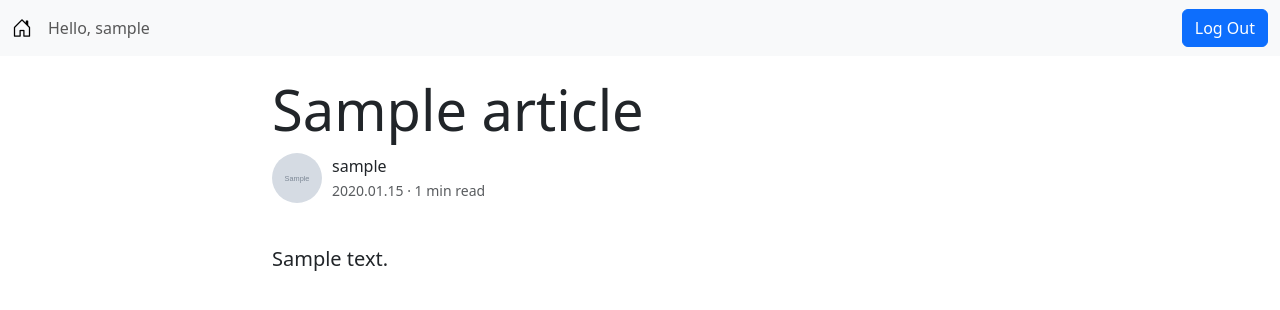
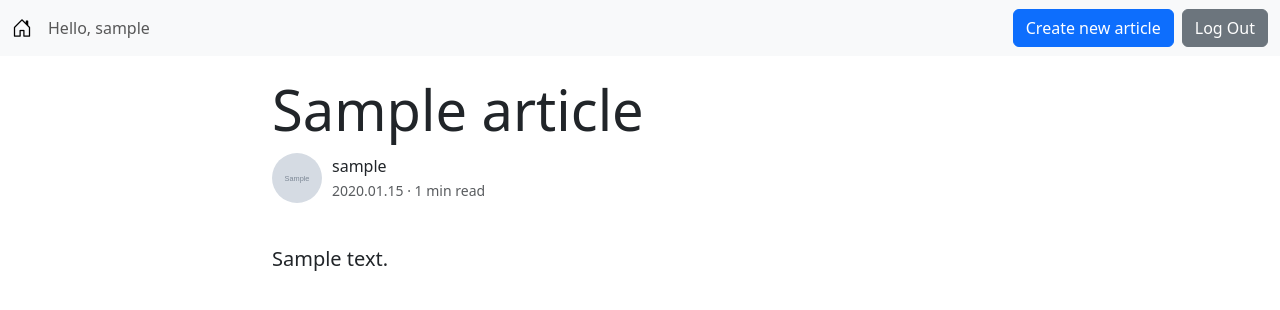
Before and after one commit to Sergio-prog/Django-Blog, a Django app: page /articles/#/ in a window 1280 px wide. Shown: the top 310 px of the page. Run offline with Django 5.2, Linux system fonts and the light colour scheme; a user stored in the database is signed in; tables that the repository leaves empty hold one stand-in row (values such as "Sample post"); grey boxes marked "Sample" are stand-in pictures.

Commit message:
Added create_article page

```diff
--- a/blog/models.py
+++ b/blog/models.py
@@ -38,8 +38,8 @@ class Article(models.Model):
         return urlencode(title.replace(" ", "-") + identifier)
 
     @classmethod
-    def create(cls, title: str, body: str):
-        return Article(title=title, body=body, link=cls.generate_link(title), time_to_read=cls.estimate_time(body))
+    def create(cls, title: str, body: str, image_url: str = None):
+        return Article(title=title, body=body, image_url=image_url, link=cls.generate_link(title), time_to_read=cls.estimate_time(body))
 
     author = models.ForeignKey(BlogUser, on_delete=models.CASCADE)
     title = models.CharField(max_length=250)
--- a/blog/templates/blog/navbar.html
+++ b/blog/templates/blog/navbar.html
@@ -19,14 +19,21 @@
                 {% endif %}
             </ul>
             {% if user.is_authenticated %}
+                <div class="gap-2" style="display: flex;">
+                    <div>
+                        <a href="{% url 'write_article' %}">
+                            <button class="btn btn-primary" type="button">Create new article</button>
+                        </a>
+                    </div>
                     <form class="d-flex" action="{% url 'logout' %}" method="post">
                         {% csrf_token %}
                         <!-- Используйте Bootstrap Icons -->
                         <!-- <a type="button" class="btn btn-outline-secondary" aria-label="Profile" href="" style="margin-right: 5px">
                             <span class="bi bi-person"></span>
                         </a> -->
-                    <button type="submit" class="btn btn-primary">Log Out</button>
+                        <button type="submit" class="btn btn-secondary">Log Out</button>
                     </form>
+                </div>
             {% else %}
                 <div class="d-flex" style="gap: 10px;">
                     <a type="button" class="btn btn-outline-secondary" href="{% url 'login' %}">Log In</a>
--- a/blog/urls.py
+++ b/blog/urls.py
@@ -5,6 +5,7 @@ from . import views
 urlpatterns = [
     path("", views.index, name="index"),
     path("accounts/signup/", views.SignUpView.as_view(), name="signup"),
+    path("articles/create/", views.create_article, name="write_article"),
     path("articles/<str:link>/", views.get_article, name="get_article"),
     path("profiles/<str:id>/", views.profile, name="profile"),
 ]
--- a/blog/views.py
+++ b/blog/views.py
@@ -1,3 +1,4 @@
+from django.contrib import messages
 from django.contrib.auth.decorators import permission_required
 from django.contrib.auth.forms import UserCreationForm
 from django.shortcuts import render
@@ -39,7 +40,24 @@ def get_articles_by_user(request, id: str):
 
 
 def create_article(request):
-    ...
+    if request.method == "GET":
+        return render(request, "blog/write_article.html")
+    elif request.method == "POST":
+        body = request.body
+        required_fields = ("title", "body")
+
+        not_provided_fields = []
+        for field in required_fields:
+            if not body.get(field):
+                not_provided_fields.append(field)
+
+        if not_provided_fields:
+            not_provided_fields = ', '.join(not_provided_fields)
+            messages.error(request, f"These fields are not provided (or empty): {not_provided_fields}")
+
+        Article.create(body.title, body.body)
+        messages.success(request, "Successfully created new article")
+        return render(request, "blog/write_article.html")
 
 
 def edit_profile(request):
```
Also changed, not shown: blog/templates/blog/write_article.html (added, +34 -0 lines), blog/templates/messages.html (added, +9 -0 lines). Lines whose indentation alone changed are shown as unchanged.
